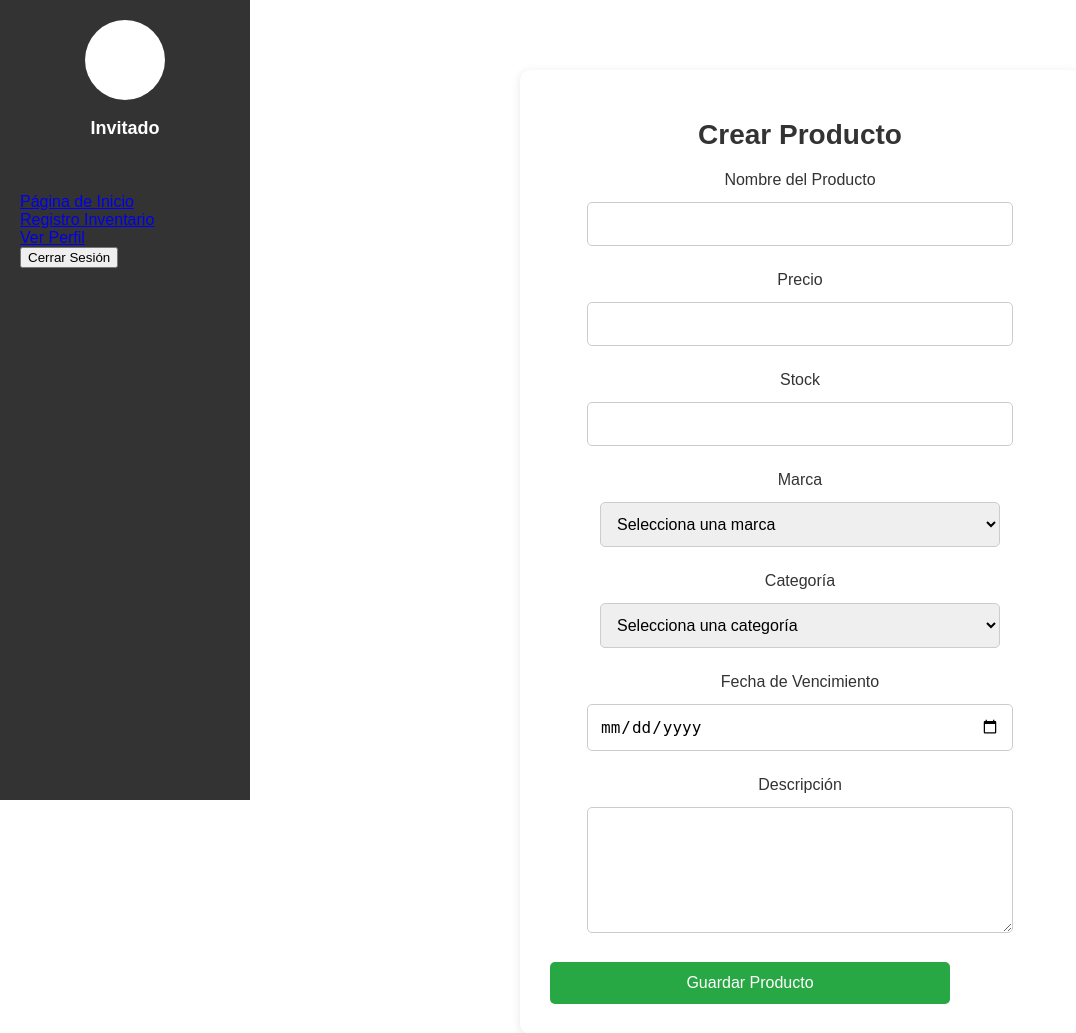
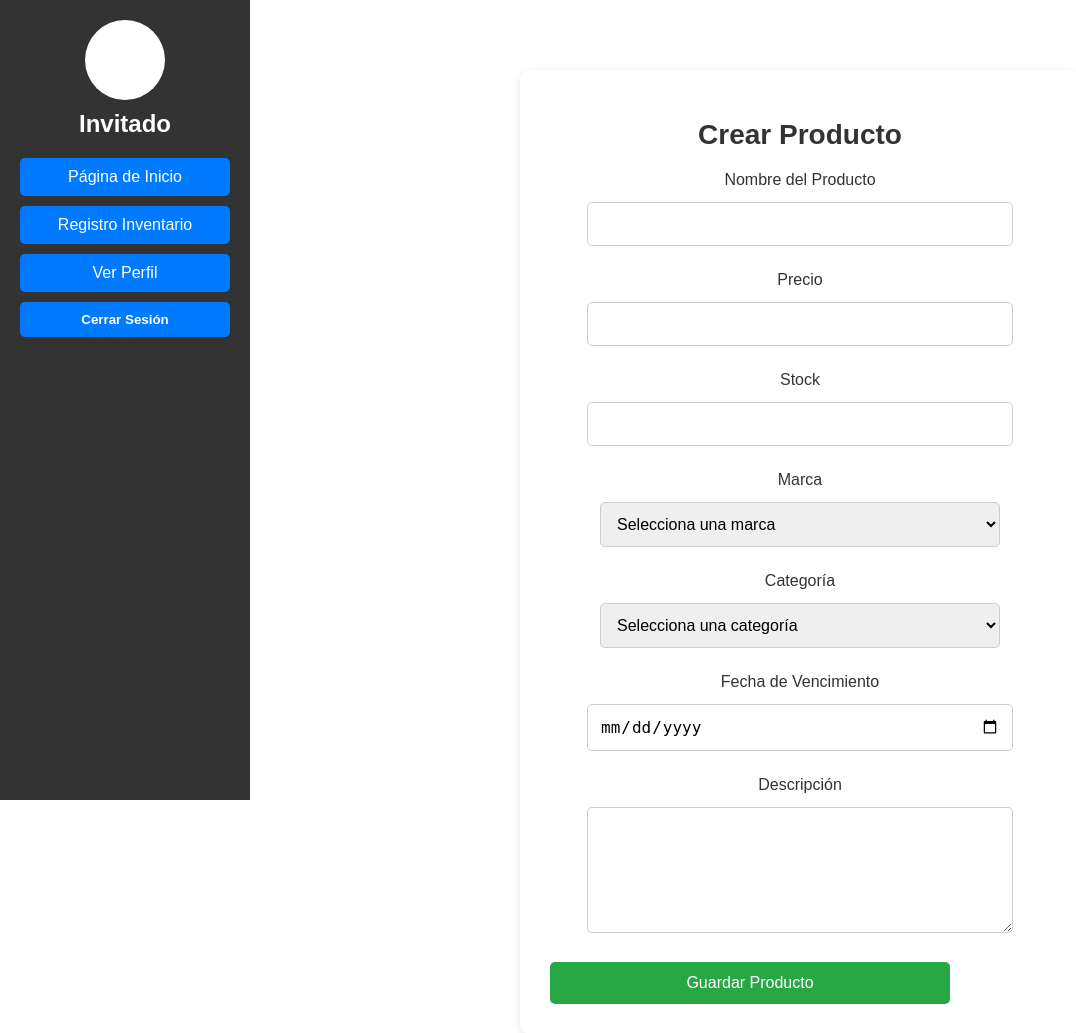
Before and after one commit to Angu017/Save_in, a Django app: page /crearproducto/ in a window 1280 px wide. Shown: the top 1033 px of the page, without its empty margins (0-1076 px from the left). Run offline with Django 5.2, Linux system fonts and the light colour scheme; data comes from the database, SQL or seed files in the repository.

Commit message:
Me falto uno

```diff
--- a/ventas/pagina/templates/crearproducto.html
+++ b/ventas/pagina/templates/crearproducto.html
@@ -28,6 +28,88 @@
             background-color: red;
         }
     </style>
+        <style>
+            /* Eliminar los puntos y el subrayado de los enlaces */
+            .sidebar ul li a,
+            .sidebar ul li form button {
+                list-style: none;
+                text-decoration: none;
+            }
+
+            /* Botones */
+            .btn-primary {
+                background-color: #007bff; /* Azul */
+                border: none; /* Eliminar borde */
+                box-shadow: none; /* Eliminar sombra */
+            }
+
+            .btn-primary:hover,
+            .btn-primary:focus {
+                background-color: #0056b3; /* Azul más oscuro al pasar el cursor o al recibir foco */
+                border: none; /* Asegura que no tenga borde */
+                box-shadow: none; /* Eliminar sombra al hacer hover o foco */
+            }
+
+            .btn-danger {
+                background-color: #007bff; /* Azul igual que el botón primario */
+                border: none; /* Eliminar borde */
+                box-shadow: none; /* Eliminar sombra */
+                font-weight: bold; /* Hacer el texto más llamativo */
+            }
+
+            .btn-danger:hover,
+            .btn-danger:focus {
+                background-color: #0056b3; /* Azul más oscuro al pasar el cursor */
+                border: none; /* Asegura que no tenga borde */
+                box-shadow: none; /* Eliminar sombra al hacer hover o foco */
+            }
+
+            /* Estilizar la lista de botones en la barra lateral */
+            .sidebar ul {
+                padding: 0;
+                margin: 0;
+                list-style: none; /* Eliminar puntos de la lista */
+            }
+
+            .sidebar ul li {
+                width: 100%;
+                margin-bottom: 10px; /* Espacio entre los botones */
+            }
+
+            .sidebar ul li a,
+            .sidebar ul li button {
+                display: block;
+                width: 100%;
+                padding: 10px;
+                text-align: center;
+                border-radius: 5px;
+                color: white;
+                box-sizing: border-box; /* Asegura que el padding no afecte el tamaño total */
+            }
+
+            .sidebar ul li a {
+                background-color: #007bff; /* Azul */
+            }
+
+            .sidebar ul li a:hover {
+                background-color: #0056b3; /* Azul más oscuro al pasar el cursor */
+            }
+
+            .sidebar ul li form button {
+                background-color: #007bff; /* Azul igual que el botón primario */
+            }
+
+            .sidebar ul li form button:hover {
+                background-color: #0056b3; /* Azul más oscuro al pasar el cursor */
+            }
+
+            /* Estilizar el nombre de usuario */
+            .perfil p {
+                font-size: 1.5em; /* Tamaño de fuente más grande */
+                font-weight: bold; /* Negrita */
+                margin: 0;
+            }
+        </style>
 </head>
 <body>
     <header>
```
